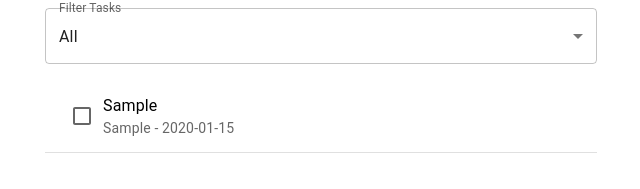
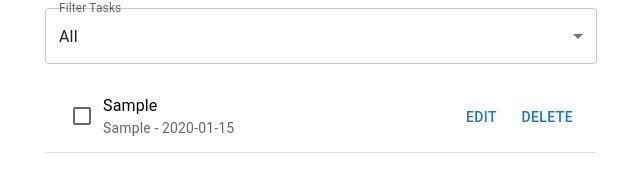
Before and after one commit to vikramlc-cognite/todo-app, a React (Create React App) app: page / in a window 1280 px wide. Both pictures are taken after typing "Sample", "Sample", "2020-01-15" into the empty fields and a click on the button "ADD TASK". Shown: the part 346-535 px from the top of the page, without its empty margins (319-959 px from the left). Built offline with nearby package versions, Linux system fonts and the light colour scheme.

Commit message:
Remove unnecessary imports

```diff
--- a/src/components/TaskFilter.tsx
+++ b/src/components/TaskFilter.tsx
@@ -1,4 +1,3 @@
-import React from 'react';
 import { FormControl, InputLabel, Select, MenuItem } from '@mui/material';
 import { TaskFilterProps } from '../types/task';
 
--- a/src/components/TaskForm.tsx
+++ b/src/components/TaskForm.tsx
@@ -1,8 +1,5 @@
-import React from 'react';
 import { TextField, Button, FormControl } from '@mui/material';
-import { Task, TaskFormProps } from '../types/task';
-
-
+import { TaskFormProps } from '../types/task';
 
 const TaskForm = ({ task, setTask, onSubmit }: TaskFormProps) => {
   return (
--- a/src/components/TaskList.tsx
+++ b/src/components/TaskList.tsx
@@ -1,17 +1,19 @@
-import React from 'react';
 import {
   List,
   ListItem,
   ListItemText,
   ListItemSecondaryAction,
-  IconButton,
   Checkbox,
-} from '@mui/material';
-import { Task, TaskListProps } from '../types/task';
+  Button,
+} from "@mui/material";
+import { TaskListProps } from "../types/task";
 
-
-
-const TaskList = ({ tasks, onToggleComplete, onDelete, onEdit }: TaskListProps) => {
+const TaskList = ({
+  tasks,
+  onToggleComplete,
+  onDelete,
+  onEdit,
+}: TaskListProps) => {
   return (
     <List>
       {tasks.map((task) => (
@@ -22,13 +24,13 @@ const TaskList = ({ tasks, onToggleComplete, onDelete, onEdit }: TaskListProps)
           />
           <ListItemText
             primary={task.title}
-            secondary={`${task.description || 'No description'} - ${
-              task.dueDate || 'No due date'
+            secondary={`${task.description || "No description"} - ${
+              task.dueDate || "No due date"
             }`}
           />
           <ListItemSecondaryAction>
-            <IconButton edge="end" onClick={() => onEdit(task)} />
-            <IconButton edge="end" onClick={() => onDelete(task.id)} />
+            <Button onClick={() => onEdit(task)}>Edit</Button>
+            <Button onClick={() => onDelete(task.id)}>Delete</Button>
           </ListItemSecondaryAction>
         </ListItem>
       ))}
```
